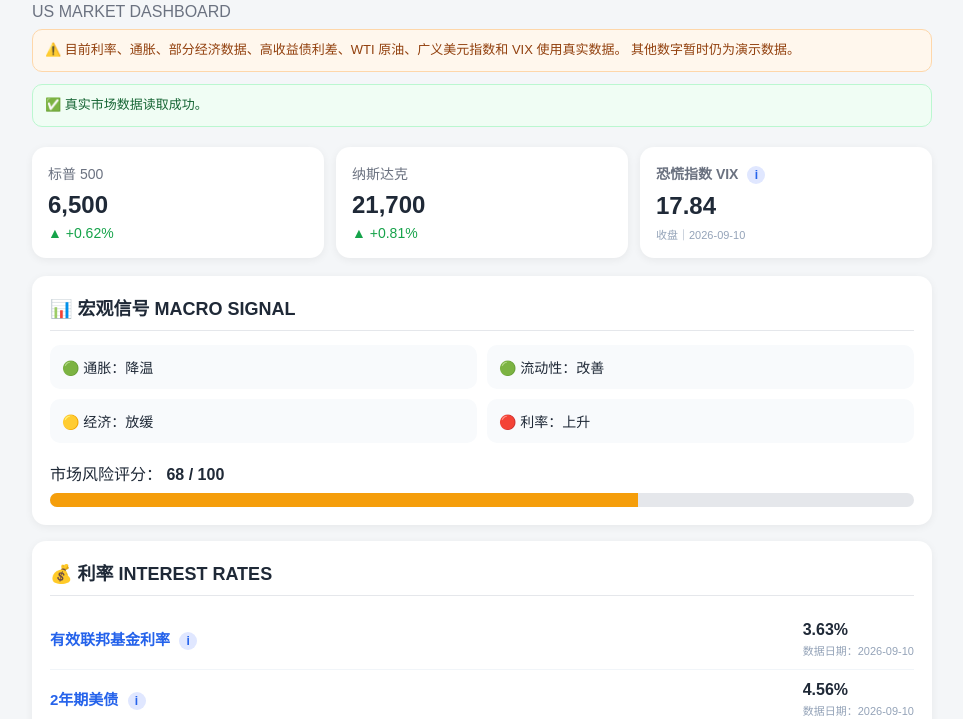
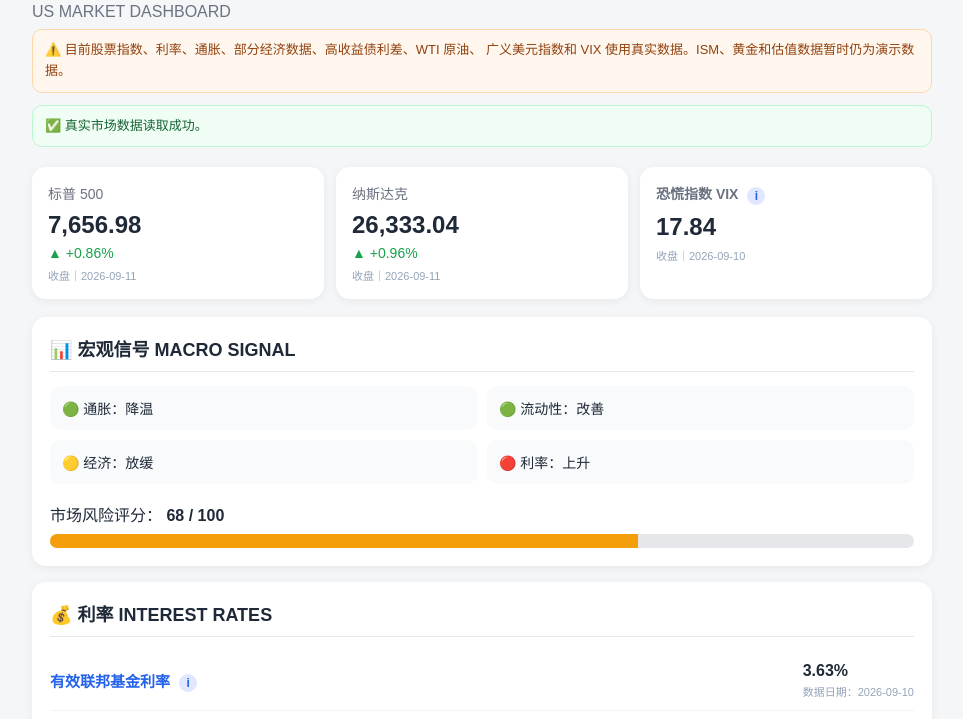
Before and after one commit to study12191987-afk/us-market-dashboard, a plain HTML site: page index.html in a window 1280 px wide. Shown: the part 63-782 px from the top of the page, without its empty margins (158-1121 px from the left). Drawn offline with Linux system fonts and the light colour scheme.

Commit message:
Add files via upload

```diff
--- a/index.html
+++ b/index.html
@@ -92,6 +92,12 @@
 
     .up {
       color: #16a34a;
+      font-size: 14px;
+      margin-top: 6px;
+    }
+
+    .down {
+      color: #dc2626;
       font-size: 14px;
       margin-top: 6px;
     }
@@ -260,25 +266,24 @@
       line-height: 1.75;
     }
 
-    .high-box {
-      background: #fef2f2;
+    .high-box,
+    .low-box,
+    .stock-box {
       padding: 13px;
       border-radius: 10px;
       line-height: 1.7;
     }
 
+    .high-box {
+      background: #fef2f2;
+    }
+
     .low-box {
       background: #f0fdf4;
-      padding: 13px;
-      border-radius: 10px;
-      line-height: 1.7;
     }
 
     .stock-box {
       background: #f8fafc;
-      padding: 13px;
-      border-radius: 10px;
-      line-height: 1.7;
     }
 
     .remember-box {
@@ -298,10 +303,7 @@
         font-size: 22px;
       }
 
-      .market-top {
-        grid-template-columns: 1fr;
-      }
-
+      .market-top,
       .signal-grid {
         grid-template-columns: 1fr;
       }
@@ -314,10 +316,6 @@
       .row {
         align-items: flex-start;
       }
-
-      .label {
-        line-height: 1.5;
-      }
     }
   </style>
 </head>
@@ -327,35 +325,38 @@
 <div class="container">
 
   <h1>🇺🇸 美国市场宏观仪表盘</h1>
-
-  <div class="subtitle">
-    US MARKET DASHBOARD
-  </div>
+  <div class="subtitle">US MARKET DASHBOARD</div>
 
   <div class="demo-note">
-    ⚠️ 目前利率、通胀、部分经济数据、高收益债利差、WTI 原油、广义美元指数和 VIX 使用真实数据。
-    其他数字暂时仍为演示数据。
+    ⚠️ 目前股票指数、利率、通胀、部分经济数据、高收益债利差、WTI 原油、
+    广义美元指数和 VIX 使用真实数据。ISM、黄金和估值数据暂时仍为演示数据。
   </div>
 
   <div id="liveNote" class="live-note">
     ✅ 真实市场数据读取成功。
   </div>
 
+
+  <!-- 顶部市场 -->
+
   <div class="market-top">
 
     <div class="top-card">
       <div class="name">标普 500</div>
-      <div class="value">6,500</div>
-      <div class="up">▲ +0.62%</div>
+      <div id="sp500Value" class="value">读取中...</div>
+      <div id="sp500Change" class="up">读取中...</div>
+      <div id="sp500Date" class="top-date"></div>
     </div>
 
     <div class="top-card">
       <div class="name">纳斯达克</div>
-      <div class="value">21,700</div>
-      <div class="up">▲ +0.81%</div>
+      <div id="nasdaqValue" class="value">读取中...</div>
+      <div id="nasdaqChange" class="up">读取中...</div>
+      <div id="nasdaqDate" class="top-date"></div>
     </div>
 
     <div class="top-card">
+
       <div class="name clickable" onclick="openInfo('vix')">
         恐慌指数 VIX
         <span class="info-icon">i</span>
@@ -363,9 +364,13 @@
 
       <div id="topVixValue" class="value">读取中...</div>
       <div id="topVixDate" class="top-date"></div>
+
     </div>
 
   </div>
+
+
+  <!-- 宏观信号 -->
 
   <div class="section">
 
@@ -391,6 +396,9 @@
 
   </div>
 
+
+  <!-- 利率 -->
+
   <div class="section">
 
     <div class="section-title">
@@ -402,6 +410,7 @@
         有效联邦基金利率
         <span class="info-icon">i</span>
       </div>
+
       <div class="value">
         <span id="fedRateValue">读取中...</span>
         <span id="fedRateDate" class="data-date"></span>
@@ -413,6 +422,7 @@
         2年期美债
         <span class="info-icon">i</span>
       </div>
+
       <div class="value">
         <span id="treasury2Value">读取中...</span>
         <span id="treasury2Date" class="data-date"></span>
@@ -424,6 +434,7 @@
         10年期美债
         <span class="info-icon">i</span>
       </div>
+
       <div class="value">
         <span id="treasury10Value">读取中...</span>
         <span id="treasury10Date" class="data-date"></span>
@@ -435,6 +446,7 @@
         10年 - 2年利差
         <span class="info-icon">i</span>
       </div>
+
       <div class="value">
         <span id="spread210Value">计算中...</span>
         <span id="spread210Date" class="data-date"></span>
@@ -446,6 +458,7 @@
         10年期实际利率
         <span class="info-icon">i</span>
       </div>
+
       <div class="value">
         <span id="realYield10Value">读取中...</span>
         <span id="realYield10Date" class="data-date"></span>
@@ -453,6 +466,9 @@
     </div>
 
   </div>
+
+
+  <!-- 通胀 -->
 
   <div class="section">
 
@@ -465,6 +481,7 @@
         消费者物价 CPI
         <span class="info-icon">i</span>
       </div>
+
       <div class="value">
         <span id="cpiValue">读取中...</span>
         <span id="cpiDate" class="data-date"></span>
@@ -476,6 +493,7 @@
         核心 CPI
         <span class="info-icon">i</span>
       </div>
+
       <div class="value">
         <span id="coreCpiValue">读取中...</span>
         <span id="coreCpiDate" class="data-date"></span>
@@ -487,6 +505,7 @@
         核心 PCE
         <span class="info-icon">i</span>
       </div>
+
       <div class="value">
         <span id="corePceValue">读取中...</span>
         <span id="corePceDate" class="data-date"></span>
@@ -494,6 +513,9 @@
     </div>
 
   </div>
+
+
+  <!-- 经济 -->
 
   <div class="section">
 
@@ -506,6 +528,7 @@
         失业率
         <span class="info-icon">i</span>
       </div>
+
       <div class="value">
         <span id="unemploymentValue">读取中...</span>
         <span id="unemploymentDate" class="data-date"></span>
@@ -517,6 +540,7 @@
         非农就业
         <span class="info-icon">i</span>
       </div>
+
       <div class="value">
         <span id="payrollsValue">读取中...</span>
         <span id="payrollsDate" class="data-date"></span>
@@ -528,6 +552,7 @@
         初请失业金
         <span class="info-icon">i</span>
       </div>
+
       <div class="value">
         <span id="claimsValue">读取中...</span>
         <span id="claimsDate" class="data-date"></span>
@@ -539,6 +564,7 @@
         制造业 ISM
         <span class="info-icon">i</span>
       </div>
+
       <div class="value">49.8</div>
     </div>
 
@@ -547,10 +573,14 @@
         服务业 ISM
         <span class="info-icon">i</span>
       </div>
+
       <div class="value">52.4</div>
     </div>
 
   </div>
+
+
+  <!-- 市场风险 -->
 
   <div class="section">
 
@@ -611,10 +641,14 @@
         黄金
         <span class="info-icon">i</span>
       </div>
+
       <div class="value">$2,580</div>
     </div>
 
   </div>
+
+
+  <!-- 估值 -->
 
   <div class="section">
 
@@ -627,6 +661,7 @@
         标普500预期市盈率
         <span class="info-icon">i</span>
       </div>
+
       <div class="value">21.5x</div>
     </div>
 
@@ -635,6 +670,7 @@
         预期每股收益 EPS
         <span class="info-icon">i</span>
       </div>
+
       <div class="value">$265</div>
     </div>
 
@@ -643,13 +679,13 @@
 </div>
 
 
+<!-- 指标解释窗口 -->
+
 <div id="infoModal" class="modal" onclick="closeOutside(event)">
 
   <div class="modal-content">
 
-    <span class="close" onclick="closeInfo()">
-      &times;
-    </span>
+    <span class="close" onclick="closeInfo()">&times;</span>
 
     <div id="modalTitle" class="modal-title"></div>
     <div id="modalEnglish" class="modal-english"></div>
@@ -737,7 +773,7 @@ const indicatorInfo = {
   realYield10: {
     title: "🧮 10年期实际利率",
     english: "10-Year Real Yield",
-    what: "这里使用10年期TIPS市场收益率。",
+    what: "这里使用10年期 TIPS 市场收益率。",
     why: "反映长期真实资金成本。",
     high: "实际利率上升会增加高估值股票压力。",
     low: "下降通常对成长股更友好。",
@@ -752,25 +788,25 @@ const indicatorInfo = {
     why: "美国最重要的通胀指标之一。",
     high: "持续偏高会增加高利率持续时间。",
     low: "下降通常代表通胀降温。",
-    stocks: "CPI降温通常减轻成长股估值压力。",
+    stocks: "CPI 降温通常减轻成长股估值压力。",
     remember: "💡 <strong>一句话记忆：</strong><br><br>CPI ↑ → 降息更难"
   },
 
   coreCpi: {
     title: "🔥 核心 CPI",
     english: "Core CPI — YoY",
-    what: "剔除食品和能源之后的CPI。",
+    what: "剔除食品和能源之后的 CPI。",
     why: "帮助观察基础通胀压力。",
     high: "偏高代表通胀仍较顽固。",
     low: "下降代表通胀压力缓解。",
-    stocks: "核心CPI降温通常对成长股比较友好。",
+    stocks: "核心 CPI 降温通常对成长股比较友好。",
     remember: "💡 <strong>一句话记忆：</strong><br><br>Core CPI = 看通胀是否真的降温"
   },
 
   corePce: {
     title: "🔥 核心 PCE",
     english: "Core PCE Price Index — YoY",
-    what: "剔除食品和能源后的PCE价格指数。",
+    what: "剔除食品和能源后的 PCE 价格指数。",
     why: "是美联储非常重视的通胀指标。",
     high: "持续偏高代表通胀压力仍大。",
     low: "持续下降通常代表通胀改善。",
@@ -816,8 +852,8 @@ const indicatorInfo = {
     english: "ISM Manufacturing PMI",
     what: "衡量美国制造业活动。",
     why: "是重要经济领先指标。",
-    high: "通常50以上代表扩张。",
-    low: "通常50以下代表收缩。",
+    high: "通常 50 以上代表扩张。",
+    low: "通常 50 以下代表收缩。",
     stocks: "持续改善通常有利于周期股。",
     remember: "💡 <strong>一句话记忆：</strong><br><br>ISM > 50 = 扩张"
   },
@@ -827,8 +863,8 @@ const indicatorInfo = {
     english: "ISM Services PMI",
     what: "衡量美国服务业活动。",
     why: "美国经济中服务业占比很高。",
-    high: "50以上通常代表扩张。",
-    low: "50以下通常代表收缩。",
+    high: "50 以上通常代表扩张。",
+    low: "50 以下通常代表收缩。",
     stocks: "稳定扩张通常有利于企业盈利。",
     remember: "💡 <strong>一句话记忆：</strong><br><br>Services ISM > 50 = 扩张"
   },
@@ -838,21 +874,21 @@ const indicatorInfo = {
     english: "Nominal Broad U.S. Dollar Index",
     what: "这是美联储发布的广义美元指数，衡量美元相对于美国主要贸易伙伴货币的整体强弱。它不是行情软件里常见的 DXY。",
     why: "美元强弱会影响全球资金流动、美国出口企业、进口价格以及金融条件。",
-    high: "指数上升代表美元整体走强。美元过强可能让全球美元融资环境趋紧。",
-    low: "指数下降代表美元整体走弱，通常会减轻部分全球金融压力。",
-    stocks: "美元持续快速走强可能压低美国跨国企业海外收入换算后的美元价值，也可能给新兴市场和风险资产带来压力。",
-    remember: "💡 <strong>一句话记忆：</strong><br><br>Broad Dollar ↑ → 美元整体更强<br>Broad Dollar ↓ → 美元整体更弱"
+    high: "指数上升代表美元整体走强。",
+    low: "指数下降代表美元整体走弱。",
+    stocks: "美元持续快速走强可能增加全球金融条件压力，并影响美国跨国企业海外收入。",
+    remember: "💡 <strong>一句话记忆：</strong><br><br>Broad Dollar ↑ → 美元整体更强"
   },
 
   vix: {
     title: "😨 恐慌指数 VIX",
     english: "CBOE Volatility Index",
     what: "VIX 反映市场根据标普500期权价格，对未来约30天市场波动程度的预期。",
-    why: "它常被称为华尔街“恐慌指数”，可以帮助观察投资者是否突然变得紧张。",
-    high: "VIX 快速上升通常代表市场担忧增加、预期波动扩大。非常高的 VIX 往往出现在市场剧烈下跌或重大不确定时期。",
-    low: "VIX 较低通常代表市场比较平静。不过长期过低也可能代表投资者过度放松。",
-    stocks: "VIX 快速上涨通常与美股下跌同时出现；VIX 回落通常说明市场紧张情绪在缓解。",
-    remember: "💡 <strong>一句话记忆：</strong><br><br>VIX ↑ → 市场更害怕<br>VIX ↓ → 市场更平静"
+    why: "它常被称为华尔街恐慌指数。",
+    high: "VIX 快速上升通常代表市场担忧增加。",
+    low: "VIX 较低通常代表市场比较平静。",
+    stocks: "VIX 快速上涨通常与美股下跌同时出现。",
+    remember: "💡 <strong>一句话记忆：</strong><br><br>VIX ↑ → 市场更害怕"
   },
 
   hySpread: {
@@ -862,8 +898,8 @@ const indicatorInfo = {
     why: "是观察信用市场压力的重要指标。",
     high: "利差扩大通常说明信用风险或市场压力上升。",
     low: "利差收窄通常说明风险偏好较好。",
-    stocks: "利差快速扩大同时VIX上涨时通常值得警惕。",
-    remember: "💡 <strong>一句话记忆：</strong><br><br>High Yield Spread ↑ → 信用市场更害怕"
+    stocks: "利差快速扩大同时 VIX 上涨时通常值得警惕。",
+    remember: "💡 <strong>一句话记忆：</strong><br><br>High Yield Spread ↑ → 信用风险 ↑"
   },
 
   oil: {
@@ -906,7 +942,7 @@ const indicatorInfo = {
     why: "长期股价需要盈利支持。",
     high: "持续上升代表盈利预期改善。",
     low: "持续下降代表盈利前景变弱。",
-    stocks: "股价和EPS一起增长通常更加健康。",
+    stocks: "股价和 EPS 一起增长通常更加健康。",
     remember: "💡 <strong>一句话记忆：</strong><br><br>股价长期最终要靠 Earnings 支撑"
   }
 
@@ -914,6 +950,7 @@ const indicatorInfo = {
 
 
 function openInfo(type) {
+
   const data = indicatorInfo[type];
 
   if (!data) return;
@@ -968,6 +1005,8 @@ async function loadMarketData() {
 
 
     if (
+      !data.sp500 ||
+      !data.nasdaq ||
       !data.fedRate ||
       !data.treasury2 ||
       !data.treasury10 ||
@@ -987,6 +1026,12 @@ async function loadMarketData() {
     }
 
 
+    const sp500 = Number(data.sp500.value);
+    const sp500Change = Number(data.sp500.changePercent);
+
+    const nasdaq = Number(data.nasdaq.value);
+    const nasdaqChange = Number(data.nasdaq.changePercent);
+
     const fedRate = Number(data.fedRate.value);
     const t2 = Number(data.treasury2.value);
     const t10 = Number(data.treasury10.value);
@@ -1005,6 +1050,57 @@ async function loadMarketData() {
     const broadDollar = Number(data.broadDollar.value);
     const vix = Number(data.vix.value);
 
+
+    // S&P 500
+
+    document.getElementById("sp500Value").textContent =
+      sp500.toLocaleString(undefined, {
+        minimumFractionDigits: 2,
+        maximumFractionDigits: 2
+      });
+
+    document.getElementById("sp500Date").textContent =
+      "收盘｜" + data.sp500.date;
+
+    document.getElementById("sp500Change").textContent =
+      (sp500Change >= 0 ? "▲ +" : "▼ ") +
+      sp500Change.toFixed(2) +
+      "%";
+
+    document.getElementById("sp500Change").className =
+      sp500Change >= 0 ? "up" : "down";
+
+
+    // Nasdaq
+
+    document.getElementById("nasdaqValue").textContent =
+      nasdaq.toLocaleString(undefined, {
+        minimumFractionDigits: 2,
+        maximumFractionDigits: 2
+      });
+
+    document.getElementById("nasdaqDate").textContent =
+      "收盘｜" + data.nasdaq.date;
+
+    document.getElementById("nasdaqChange").textContent =
+      (nasdaqChange >= 0 ? "▲ +" : "▼ ") +
+      nasdaqChange.toFixed(2) +
+      "%";
+
+    document.getElementById("nasdaqChange").className =
+      nasdaqChange >= 0 ? "up" : "down";
+
+
+    // VIX 顶部
+
+    document.getElementById("topVixValue").textContent =
+      vix.toFixed(2);
+
+    document.getElementById("topVixDate").textContent =
+      "收盘｜" + data.vix.date;
+
+
+    // 利率
 
     document.getElementById("fedRateValue").textContent =
       fedRate.toFixed(2) + "%";
@@ -1042,13 +1138,18 @@ async function loadMarketData() {
 
 
     if (data.treasury2.date === data.treasury10.date) {
+
       document.getElementById("spread210Date").textContent =
         "计算日期：" + data.treasury10.date;
+
     } else {
+
       document.getElementById("spread210Date").textContent =
         "根据最新2Y / 10Y数据计算";
     }
 
+
+    // 通胀
 
     document.getElementById("cpiValue").textContent =
       cpi.toFixed(2) + "%";
@@ -1070,6 +1171,8 @@ async function loadMarketData() {
     document.getElementById("corePceDate").textContent =
       "同比 YoY｜数据月份：" + data.corePce.date;
 
+
+    // 经济
 
     document.getElementById("unemploymentValue").textContent =
       unemployment.toFixed(1) + "%";
@@ -1096,19 +1199,7 @@ async function loadMarketData() {
       "每周初请｜数据日期：" + data.claims.date;
 
 
-    document.getElementById("hySpreadValue").textContent =
-      hySpread.toFixed(2) + "%";
-
-    document.getElementById("hySpreadDate").textContent =
-      "数据日期：" + data.hySpread.date;
-
-
-    document.getElementById("wtiValue").textContent =
-      "$" + wti.toFixed(2);
-
-    document.getElementById("wtiDate").textContent =
-      "美元/桶｜数据日期：" + data.wti.date;
-
+    // 市场风险
 
     document.getElementById("broadDollarValue").textContent =
       broadDollar.toFixed(2);
@@ -1124,11 +1215,18 @@ async function loadMarketData() {
       "收盘值｜数据日期：" + data.vix.date;
 
 
-    document.getElementById("topVixValue").textContent =
-      vix.toFixed(2);
+    document.getElementById("hySpreadValue").textContent =
+      hySpread.toFixed(2) + "%";
 
-    document.getElementById("topVixDate").textContent =
-      "收盘｜" + data.vix.date;
+    document.getElementById("hySpreadDate").textContent =
+      "数据日期：" + data.hySpread.date;
+
+
+    document.getElementById("wtiValue").textContent =
+      "$" + wti.toFixed(2);
+
+    document.getElementById("wtiDate").textContent =
+      "美元/桶｜数据日期：" + data.wti.date;
 
 
     document.getElementById("liveNote").style.display =
@@ -1140,6 +1238,7 @@ async function loadMarketData() {
       data
     );
 
+
   } catch (error) {
 
     console.error(
@@ -1149,6 +1248,9 @@ async function loadMarketData() {
 
 
     const valueIds = [
+      "sp500Value",
+      "nasdaqValue",
+      "topVixValue",
       "fedRateValue",
       "treasury2Value",
       "treasury10Value",
@@ -1160,21 +1262,29 @@ async function loadMarketData() {
       "unemploymentValue",
       "payrollsValue",
       "claimsValue",
-      "hySpreadValue",
-      "wtiValue",
       "broadDollarValue",
       "vixValue",
-      "topVixValue"
+      "hySpreadValue",
+      "wtiValue"
     ];
 
 
     valueIds.forEach(function(id) {
+
       document.getElementById(id).textContent =
         "等待数据";
+
     });
 
 
+    document.getElementById("sp500Change").textContent = "";
+    document.getElementById("nasdaqChange").textContent = "";
+
+
     const dateIds = [
+      "sp500Date",
+      "nasdaqDate",
+      "topVixDate",
       "fedRateDate",
       "treasury2Date",
       "treasury10Date",
@@ -1185,23 +1295,23 @@ async function loadMarketData() {
       "unemploymentDate",
       "payrollsDate",
       "claimsDate",
-      "hySpreadDate",
-      "wtiDate",
       "broadDollarDate",
       "vixDate",
-      "topVixDate"
+      "hySpreadDate",
+      "wtiDate"
     ];
 
 
     dateIds.forEach(function(id) {
+
       document.getElementById(id).textContent =
         "请使用 GitHub Pages 查看";
+
     });
 
 
-    document.getElementById(
-      "spread210Date"
-    ).textContent = "";
+    document.getElementById("spread210Date").textContent = "";
+
   }
 
 }
```
